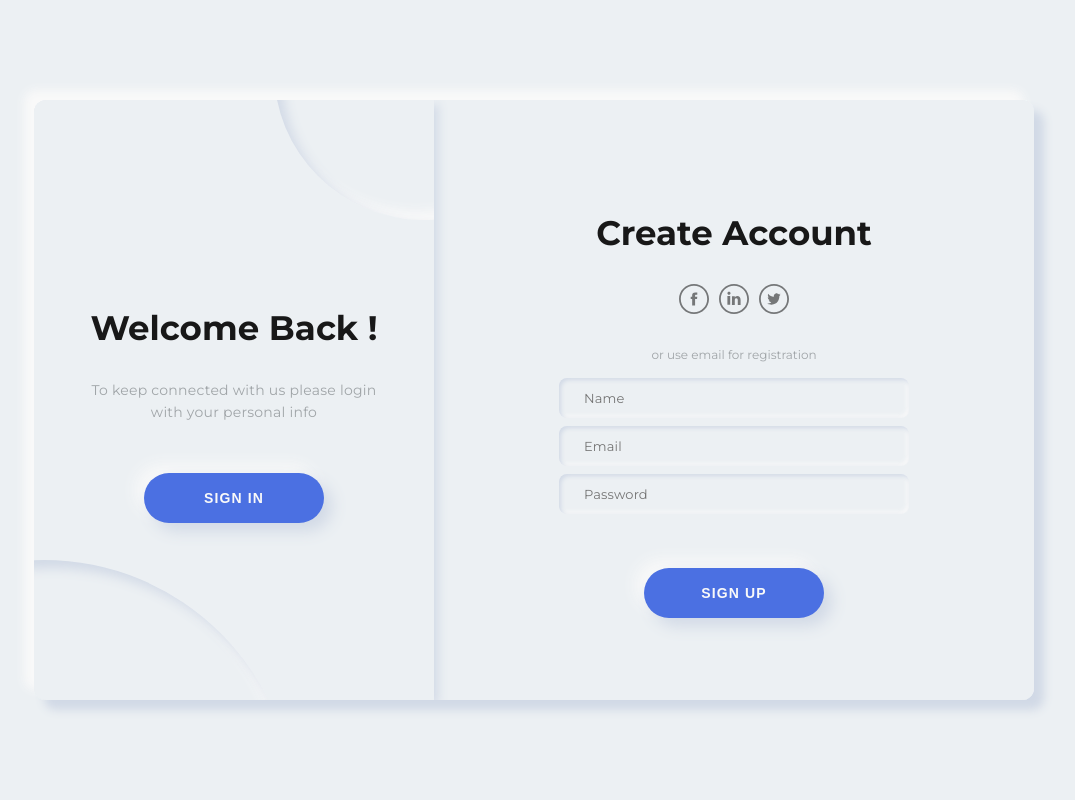
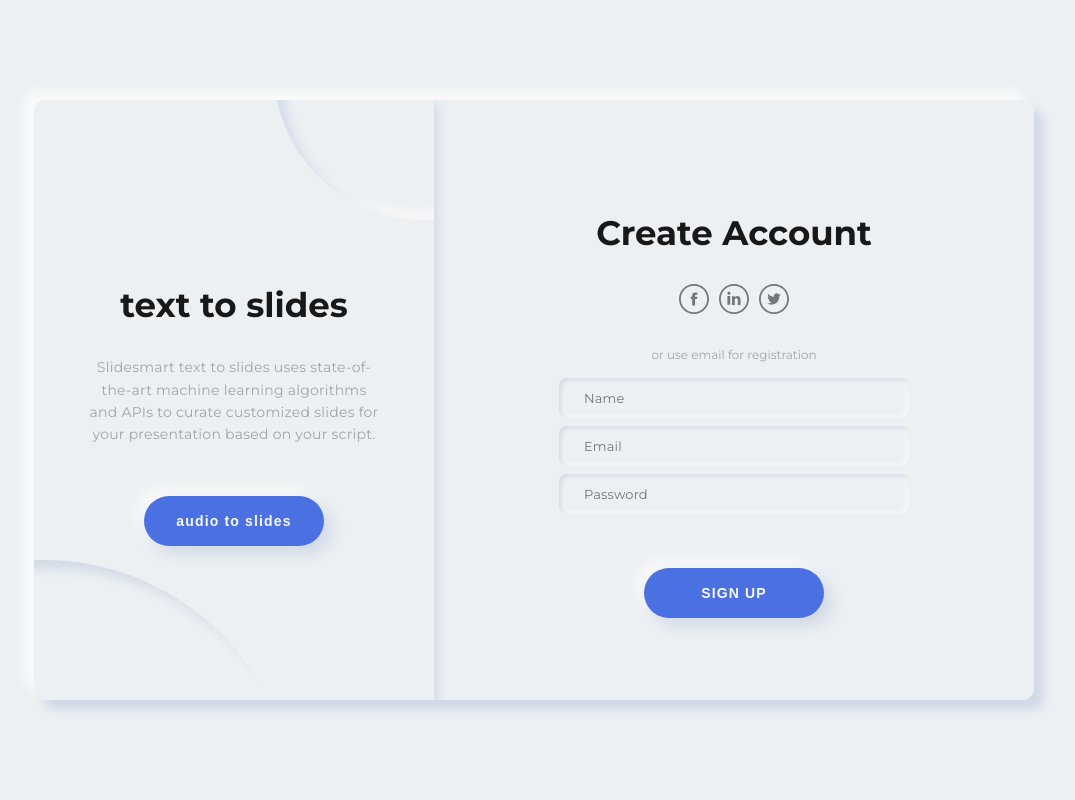
Before and after one commit to Rishit-dagli/slidesmart, a Django app: page / in a window 1280 px wide. Shown: the whole page, without its empty margins (106-1181 px from the left). Run offline with Django 4.2, Linux system fonts and the light colour scheme.

Commit message:
descriptions
Co-authored-by: Shivesh Prakash <shiveshprakash2@gmail.com>

```diff
--- a/slidesmart/templates/index.html
+++ b/slidesmart/templates/index.html
@@ -45,14 +45,18 @@
             <div class="switch__circle"></div>
             <div class="switch__circle switch__circle--t"></div>
             <div class="switch__container" id="switch-c1">
-                <h2 class="switch__title title">Welcome Back !</h2>
-                <p class="switch__description description">To keep connected with us please login with your personal
-                    info</p><button class="switch__button button switch-btn">SIGN IN</button>
+                <h2 class="switch__title title">text to slides</h2>
+                <p class="switch__description description">Slidesmart text to slides uses state-of-the-art machine
+                    learning algorithms and APIs to curate customized slides for your presentation based on your script.
+                </p><button class="switch__button button switch-btn">audio to slides</button>
             </div>
             <div class="switch__container is-hidden" id="switch-c2">
-                <h2 class="switch__title title">Hello Friend !</h2>
-                <p class="switch__description description">Enter your personal details and start journey with us</p>
-                <button class="switch__button button switch-btn">SIGN UP</button>
+                <h2 class="switch__title title">audio to slides</h2>
+                <p class="switch__description description">Slidesmart audio to slides uses machine learning algorithms
+                    and APIs to deliver
+                    creative and concise slides based on audio recordings for your presentation, group project, or
+                    lecture.</p>
+                <button class="switch__button button switch-btn">text to slides</button>
             </div>
         </div>
     </div>
```
